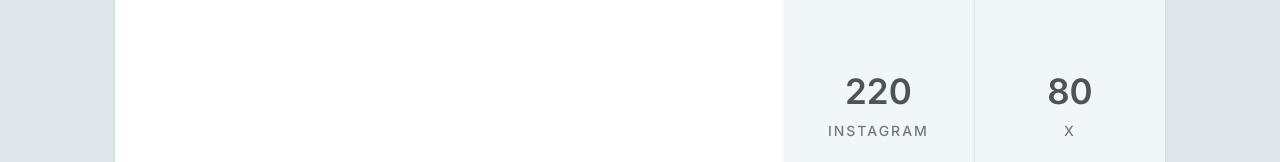
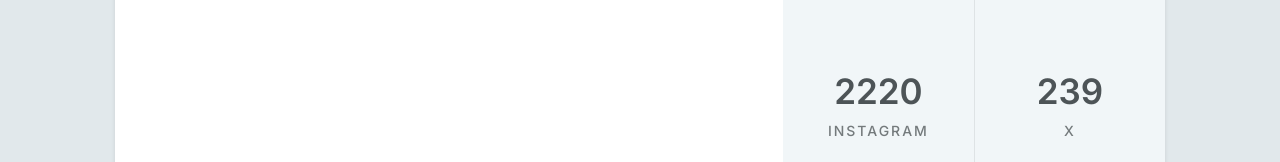
Before and after one commit to GUNGODD/WORD-ANALYTICS, a React (Vite) app: page / in a window 1280 px wide. Shown: the part 495-657 px from the top of the page. Built offline with nearby package versions, Linux system fonts and the light colour scheme.

Commit message:
added file

```diff
--- a/src/Components/Container.jsx
+++ b/src/Components/Container.jsx
@@ -4,13 +4,17 @@ import { TextArea } from "./TextArea"
 
 export const Container = () => {
     const [text, setText] = useState("");
-    const numberOfCharacters = text.length;
-    const InstagramCharacterLeft =220- text.length;
-    const XCharacterLeft = 80- text.length;
+
+    const stats  = {
+      numberOfWords:text.split(/\s/).filter((word)=> word !=="").length,
+      numberOfCharacters:text.length,
+      InstagramCharacterLeft:2220- text.length,
+      XCharacterLeft:239- text.length,
+    }
   return (
 <main className="container">
     <TextArea text={text} setText={setText}/>
-    <Stats numberOfCharacter={numberOfCharacters}  InstagramCharacterLeft={InstagramCharacterLeft} XCharacterLeft={XCharacterLeft} />
+    <Stats stats={stats} />
      </main>
 
   )
--- a/src/Components/Stats.jsx
+++ b/src/Components/Stats.jsx
@@ -1,10 +1,12 @@
-export const Stats = ({numberOfCharacter, InstagramCharacterLeft, XCharacterLeft}) => {
+export const Stats = (
+  {stats}
+) => {
   return (
     <section className="stats">
-      <Stat stat_number={0} platform={"Words"} />
-      <Stat stat_number={numberOfCharacter} platform={"CHARACTER"} />
-      <Stat stat_number={InstagramCharacterLeft} platform={"INSTAGRAM"} />
-      <Stat stat_number={XCharacterLeft} platform={"X"} />
+      <Stat stat_number={stats.numberOfWords} platform={"Words"} />
+      <Stat stat_number={stats.numberOfCharacters} platform={"CHARACTER"} />
+      <Stat stat_number={stats.InstagramCharacterLeft} platform={"INSTAGRAM"} />
+      <Stat stat_number={stats.XCharacterLeft} platform={"X"} />
     </section>
   );
 };
@@ -12,7 +14,10 @@ export const Stats = ({numberOfCharacter, InstagramCharacterLeft, XCharacterLeft
 function Stat({ stat_number, platform }) {
   return (
     <section className="stat">
-      <span className="stat__number"> {stat_number}</span>
+     <sapn
+     className={`stat__number ${stat_number < 0 ? "stat__number--limit" : ""}`}
+
+     >{stat_number} </sapn>
       <h2 className="second-heading">{platform}</h2>
     </section>
   );
--- a/src/Components/TextArea.jsx
+++ b/src/Components/TextArea.jsx
@@ -3,32 +3,35 @@ import Warning from "./Warning";
 
 export const TextArea = ({text, setText}) => {
 
-    const [warningText , setWarning] = useState("");
+    const [warningText , setWarningText] = useState("");
+const [showWarning, setShowWarning] = useState(false);
+
+const handleChanges = (e) =>{
+    let newText = e.target.value;
+    if (newText.includes("<script>")){
+
+        setWarningText("No Script tag allowed !");
+        setShowWarning(true);
+       newText = newText.replace("<script>", "");
+
+    }else if ( newText.includes("@")){
+        setWarningText("No @ symbol allowed!");
+        setShowWarning(true);
+        newText = newText.replace("@","");
+    }
+
+    setText(newText);
+} ;
+
 
 
     //validation
-        const handleChange =(e) => {
-        let  newText = e.target.value;
-        setText(newText);
-        if (newText.includes("<script>")){
 
-       setWarning(true);
-        newText = newText.replace('<script>',' ');
-        }else if ( newText.includes("@")){
-           setWarning(true);
-
-            newText= newText.replace("@",  "");
-            newText= newText.replace("$",  "");
-            newText= newText.replace("%",  "");
-            newText= newText.replace("*",  "");
-        }
-        setText(newText);
-    }
     return (
         <>
             <textarea
                 placeholder="Enter you text"
-                onChange={handleChange}
+                onChange={handleChanges}
 
                 value={text}
                 className="textarea"
```
